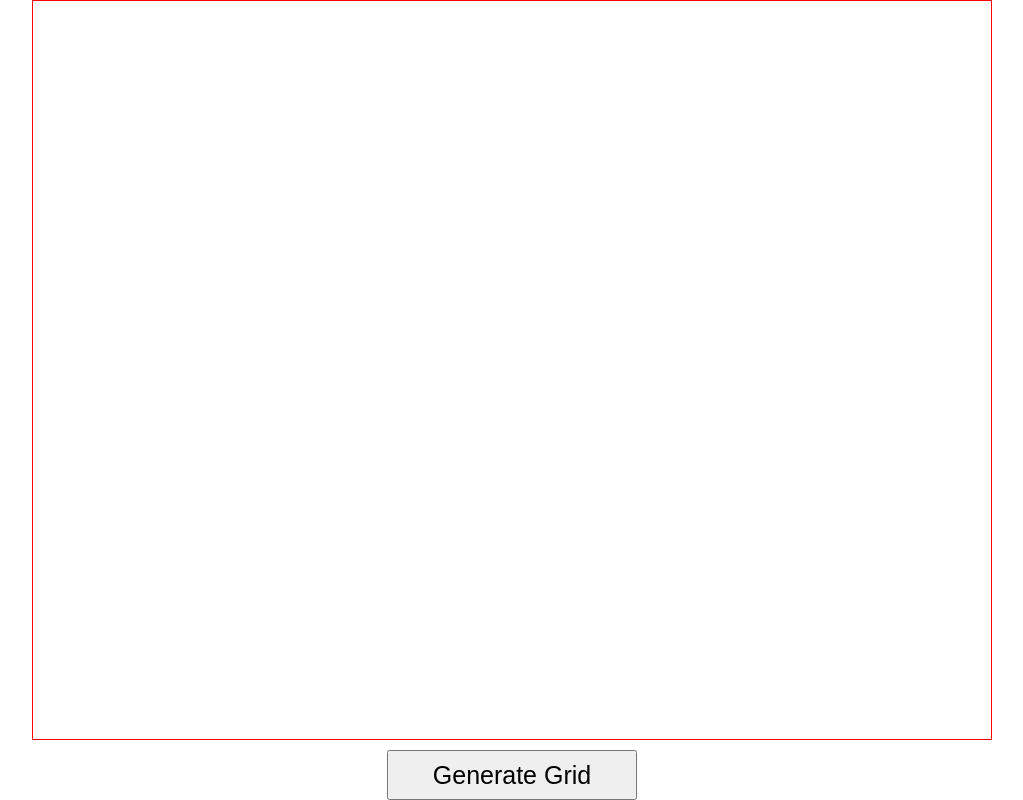
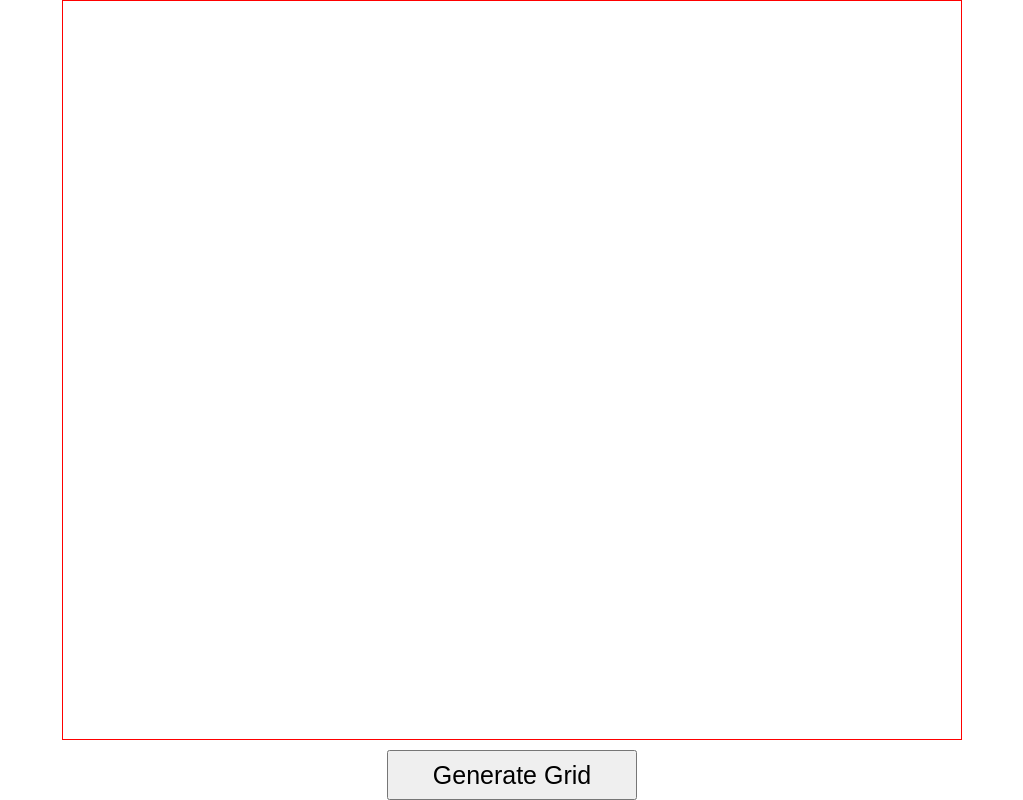
Before and after one commit to Nerio01/odin-foundations-etch, a plain HTML site: page index.html in a window 1280 px wide. Shown: the whole page, without its empty margins (128-1151 px from the left). Drawn offline with Linux system fonts and the light colour scheme.

Commit message:
made grid container smaller

```diff
--- a/style.css
+++ b/style.css
@@ -15,8 +15,8 @@ body {
 }
 
 .grid-container {
-  width: 960px;
-  height: 960px;
+  width: 900px;
+  height: 900px;
   border: 1px solid red;
   gap: 1px;
 }
```
